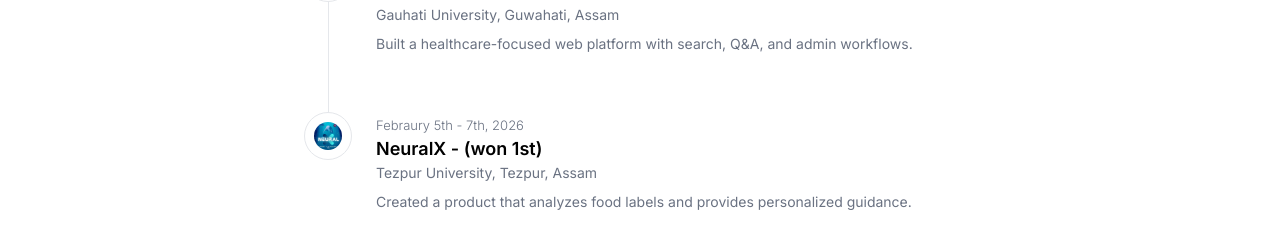
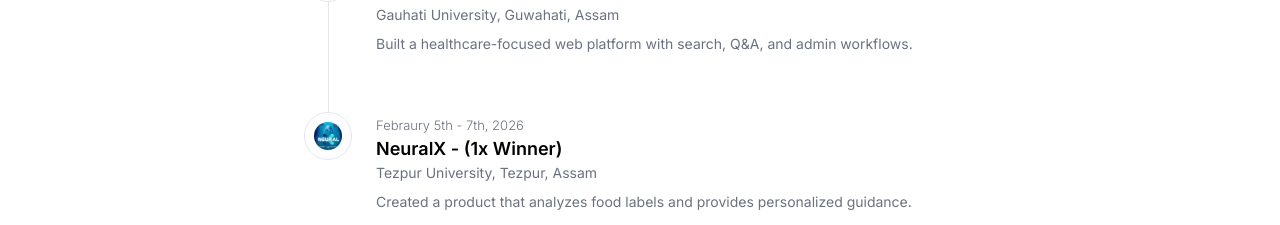
Before and after one commit to ANUBHAVSINGH30/Portfolio, a React (Vite) app: page / in a window 1280 px wide. Shown: the part 3561-3786 px from the top of the page. Built offline with nearby package versions, Linux system fonts and the light colour scheme.

Commit message:
minor bugs fixed

```diff
--- a/src/data/hackathon.js
+++ b/src/data/hackathon.js
@@ -17,7 +17,7 @@ export const hackathon = [
 	},
 	{
 		date: "Febraury 5th - 7th, 2026",
-		title: "NeuralX - (won 1st)",
+		title: "NeuralX - (1x Winner)",
 		location: "Tezpur University, Tezpur, Assam",
 		description:
 			"Created a product that analyzes food labels and provides personalized guidance.",
```
